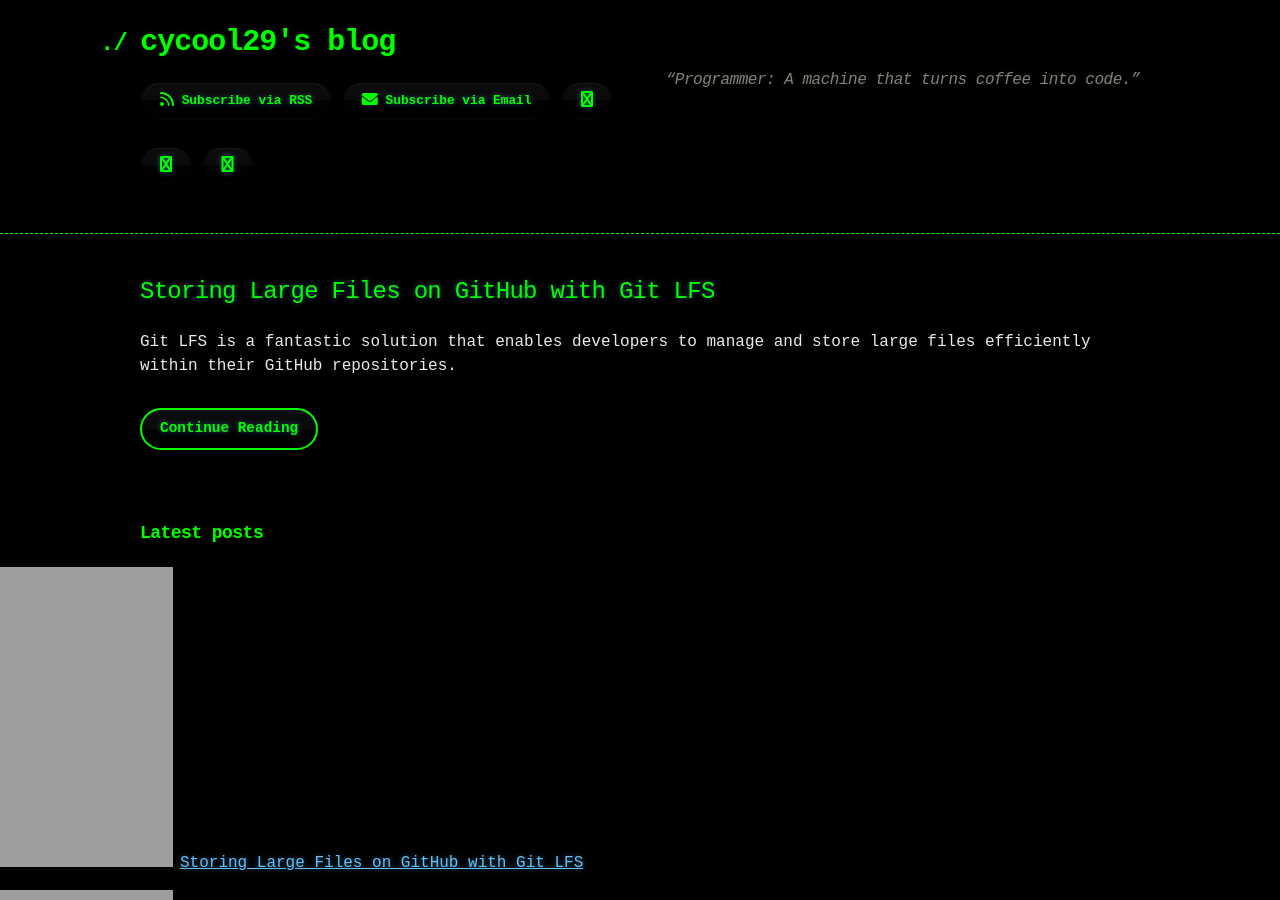
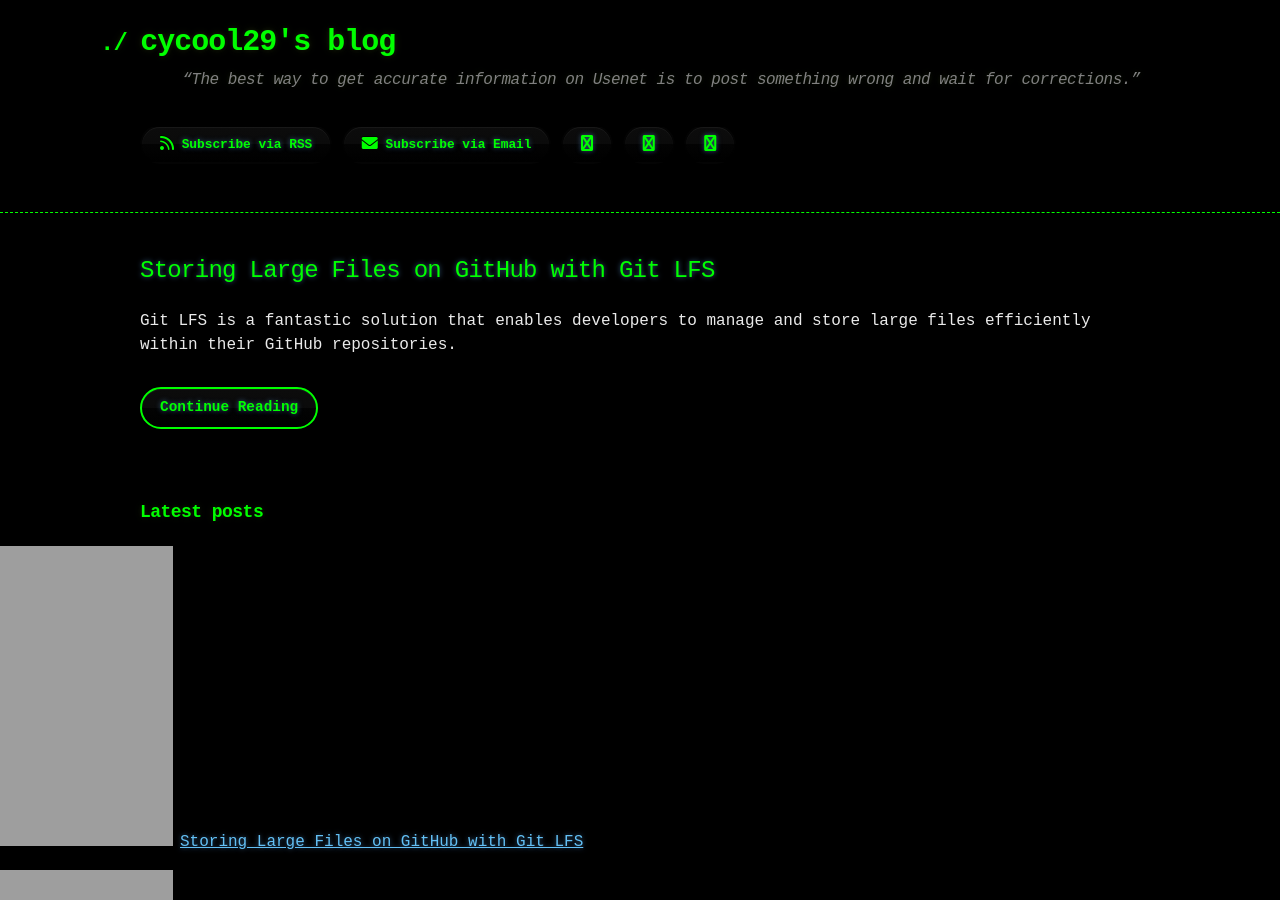
Before and after one commit to cycool29/cycool29.github.io, a Jekyll site: the page built from index.md, in a window 1280 px wide and 900 px high. Built offline with Jekyll 4.4.1, drawn with Linux system fonts in a browser that asks for light colours; a style sheet for code colours, icons or effects is not loaded.

Commit message:
Update quotes

```diff
--- a/_config.yml
+++ b/_config.yml
@@ -1,5 +1,5 @@
 title: cycool29's blog
-description: "“Programmer: A machine that turns coffee into code.” "
+description: "“The best way to get accurate information on Usenet is to post something wrong and wait for corrections.” "
 bio: A high school student. Intermediate in Python, Git, Bash. Learning JavaScript. He/Him. "
 author: cycool29
 url: https://cycool29.github.io
```
